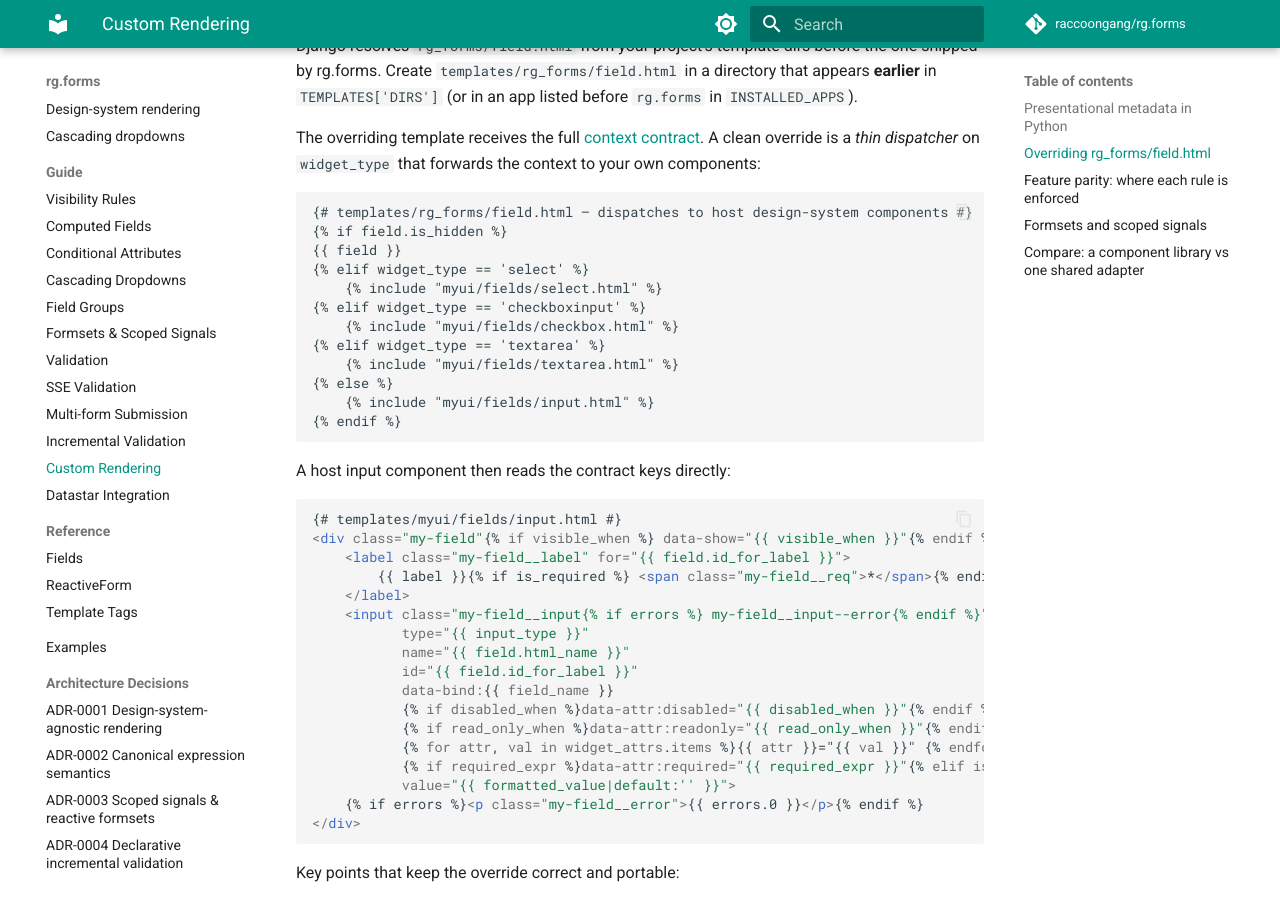
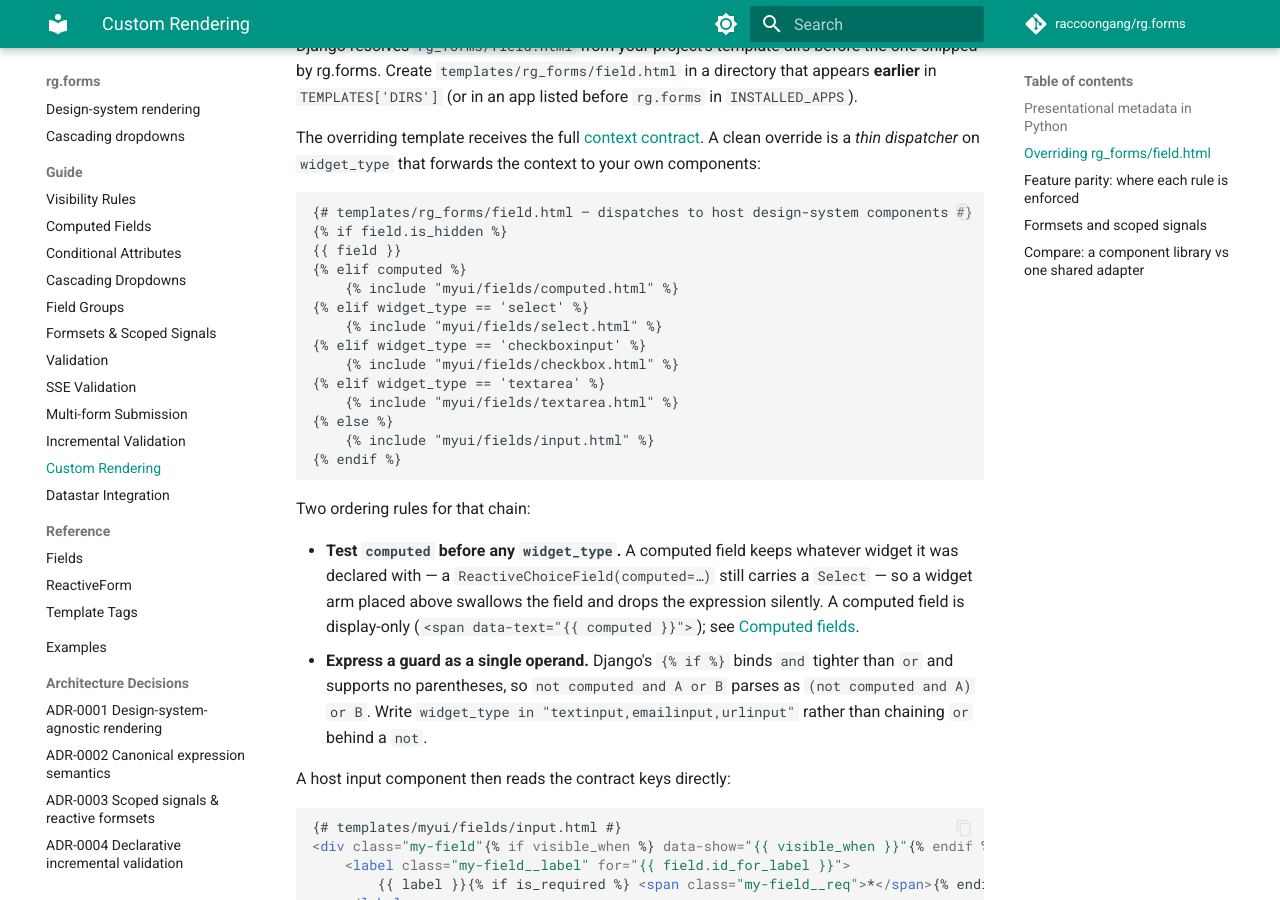
Before and after one commit to raccoongang/rg.forms, an MkDocs documentation site: the page built from docs/guide/custom-rendering.md, in a window 1280 px wide and 900 px high, scrolled down 892 px. Built offline with MkDocs 1.6.1 and Material for MkDocs 9.7.7, drawn with Linux system fonts in a browser that asks for light colours; comment, search, counter and statistics services are not loaded; some of the changed text lies outside the part shown.

Commit message:
refactor: drop the data-computed no-op, dead stubs, and Bulma-in-Python
Three cleanups from the ksk-ki upstream brief, plus the CHANGELOG entry covering
all of the brief's findings addressed on this branch.

Finding 1 — `{% reactive_input_attrs %}` emitted a key-less `data-computed`. That
is a silent no-op: Datastar's computed plugin takes its object branch, where
`Object.assign({}, <scalar>)` is `{}`, the walk visits nothing, and the merge is
empty — no signal created, nothing logged. The keyed form would be wrong here
too, because `data-computed` declares a derived signal and never writes an
element's value, and it would fight the `data-bind` the same tag emits for the
same signal. The tag now returns the binding only, and the docs stop promising
the attribute. `field.html` already did the right thing with `data-text`.

Finding 8 — `ReactiveFieldMixin.is_visible()` and `is_required_dynamic()` were
`# TODO: Implement AST-based rule evaluation` stubs that ignored their argument
and returned a constant, and `has_reactive_attrs()` was never called or
registered. All three had zero callers. The stubs actively misled: reading
`fields.py` alone suggested conditional requirement was unimplemented, when
`ReactiveForm._clean_fields` enforces it via `_evaluate_expression`.

Finding 9 — `required_indicator` emitted Bulma's `has-text-danger` from Python,
so a consumer on another design system could not use the tag at all and
overriding `rg_forms/field.html` did not help. It is now an inclusion tag over
`rg_forms/_required_indicator.html`, which `field.html` also includes in both
places it needs the indicator, so the class exists in exactly one overridable
place. A test proves a consumer override actually replaces the markup.

Docs: the `custom-rendering.md` dispatcher example had the finding-5 shape — no
`computed` arm — so the recommended pattern would have reproduced the bug. It now
tests `computed` first and records both ordering rules.

Co-Authored-By: Claude Opus 5 (1M context) <noreply@anthropic.com>

````diff
--- a/docs/guide/computed.md
+++ b/docs/guide/computed.md
@@ -29,8 +29,25 @@ class PriceCalculatorForm(ReactiveForm):
 
 ## How it works
 
-- **Frontend**: the field gets `data-computed="$quantity * $unit_price"` and `readonly` — Datastar evaluates the expression and updates the field value in real time
-- **Backend**: on form submission, the server **recalculates** the computed value from the expression, ignoring whatever the client submitted. This prevents tampering
+- **Frontend**: the field renders as a display-only `<span data-text="$quantity * $unit_price">` — Datastar evaluates the
+  expression and updates the text in real time
+- **Backend**: on form submission, the server **recalculates** the computed value from the expression, ignoring whatever
+  the client submitted. This prevents tampering
+
+## Rendering a computed field
+
+A computed field is **not an input**. `data-computed` declares a derived *signal*; it never writes an element's value, so
+putting it on an `<input>` does nothing useful — and the key-less form (`data-computed="expr"`, no `:name`) is a silent
+no-op in Datastar, which is why `{% reactive_input_attrs %}` does not emit it.
+
+The shipped `rg_forms/field.html` handles this: its `computed` branch is tested **before** any widget type, because a
+computed field keeps whatever widget it was declared with — a `ReactiveChoiceField(computed=…)` still carries a `Select`.
+If you override the template, keep the computed arm first, or the field renders as an editable control and the expression
+is dropped silently.
+
+If you genuinely want a computed *signal* rather than a rendered value, declare it with a key on a non-input element —
+see [Display-only computed values](#display-only-computed-values) below. Note that a keyed `data-computed:total` and a
+`data-bind:total` are two writers for one signal, so a field cannot be both bound and computed.
 
 ## Expression syntax
 
--- a/docs/guide/custom-rendering.md
+++ b/docs/guide/custom-rendering.md
@@ -49,6 +49,8 @@ context to your own components:
 {# templates/rg_forms/field.html — dispatches to host design-system components #}
 {% if field.is_hidden %}
 {{ field }}
+{% elif computed %}
+    {% include "myui/fields/computed.html" %}
 {% elif widget_type == 'select' %}
     {% include "myui/fields/select.html" %}
 {% elif widget_type == 'checkboxinput' %}
@@ -59,6 +61,16 @@ context to your own components:
     {% include "myui/fields/input.html" %}
 {% endif %}
 ```
+
+Two ordering rules for that chain:
+
+- **Test `computed` before any `widget_type`.** A computed field keeps whatever widget it was declared with — a
+  `ReactiveChoiceField(computed=…)` still carries a `Select` — so a widget arm placed above swallows the field and drops
+  the expression silently. A computed field is display-only (`<span data-text="{{ computed }}">`); see
+  [Computed fields](computed.md#rendering-a-computed-field).
+- **Express a guard as a single operand.** Django's `{% if %}` binds `and` tighter than `or` and supports no
+  parentheses, so `not computed and A or B` parses as `(not computed and A) or B`. Write
+  `widget_type in "textinput,emailinput,urlinput"` rather than chaining `or` behind a `not`.
 
 A host input component then reads the contract keys directly:
 
@@ -117,7 +129,7 @@ submit.
 | `visible_when` | — | `data-show` | yes — hidden fields skipped in `clean` |
 | static `required` | yes (reactive w/ visibility) | via `required_expr` when hideable | yes |
 | `required_when` | — | `data-attr:required` | yes — enforced in `clean` |
-| `computed` | — | `data-text` / `data-computed` | yes — recomputed in `clean` |
+| `computed` | — | `data-text` (display only) | yes — recomputed in `clean` |
 | `disabled_when` | — | `data-attr:disabled` | **no** dynamic parity |
 | `read_only_when` | — | `data-attr:readonly` | **no** dynamic parity |
 | `placeholder_when` | — | `data-attr:placeholder` | n/a (presentational) |
--- a/docs/reference/template-tags.md
+++ b/docs/reference/template-tags.md
@@ -77,7 +77,7 @@ Uses the `rg_forms/field.html` template. Generates:
 
 - Wrapper `<div>` with `data-show` if `visible_when` is set
 - `<label>` with required indicator
-- Input with `data-bind`, `data-computed` as needed
+- Input with `data-bind`, or a `data-text` span for a computed field
 - Error messages
 - Help text (static and dynamic `help_text_when`)
 
@@ -191,11 +191,8 @@ Output:
 <input type="text" data-bind:quantity>
 ```
 
-For computed fields:
-
-```html
-<input type="text" data-bind:total data-computed="$quantity * $price" readonly>
-```
+Computed fields get nothing beyond the binding, and should not be rendered as an
+input at all — see [Computed fields](../guide/computed.md#rendering-a-computed-field).
 
 ## `{% required_indicator bound_field %}`
 
@@ -207,7 +204,11 @@ Generates a required indicator (`*`) that respects `required_when`:
 
 - Static required: `<span class="has-text-danger">*</span>`
 - Dynamic required: `<span class="has-text-danger" data-show="$method == 'email'">*</span>`
-- Not required: empty string
+- Not required: empty output
+
+The markup comes from `rg_forms/_required_indicator.html`, so override that
+template to render the indicator in your own design system. Its context is
+`required_when` (a compiled expression, or `None`) and `is_required` (a bool).
 
 ## `{{ field_name|signal_name }}`
 
--- a/src/rg/forms/templates/rg_forms/field.html
+++ b/src/rg/forms/templates/rg_forms/field.html
@@ -34,11 +34,7 @@
     {% endcomment %}
     <label class="label"{% if not computed %} for="{{ control_id }}"{% endif %}>
         {{ label }}
-        {% if required_when %}
-        <span class="has-text-danger" data-show="{{ required_when }}">*</span>
-        {% elif is_required %}
-        <span class="has-text-danger">*</span>
-        {% endif %}
+        {% include "rg_forms/_required_indicator.html" with required_when=required_when is_required=is_required only %}
     </label>
     {% endif %}
 
@@ -86,11 +82,7 @@
                    {% if required_expr %}data-attr:required="{{ required_expr }}"{% elif is_required %}required{% endif %}
                    {% if field.value %}checked{% endif %}>
             {{ label }}
-            {% if required_when %}
-            <span class="has-text-danger" data-show="{{ required_when }}">*</span>
-            {% elif is_required %}
-            <span class="has-text-danger">*</span>
-            {% endif %}
+            {% include "rg_forms/_required_indicator.html" with required_when=required_when is_required=is_required only %}
         </label>
         {% elif widget_type == 'textarea' %}
         <textarea class="textarea{% if errors %} is-danger{% endif %}"
````
Also changed, not shown: CHANGELOG.md (+53 -0 lines), docs/guide/datastar.md (+1 -1 lines), docs/index.md (+1 -1 lines), docs/quickstart.md (+1 -1 lines), src/rg/forms/templates/rg_forms/_required_indicator.html (added, +9 -0 lines), 4 other files.
